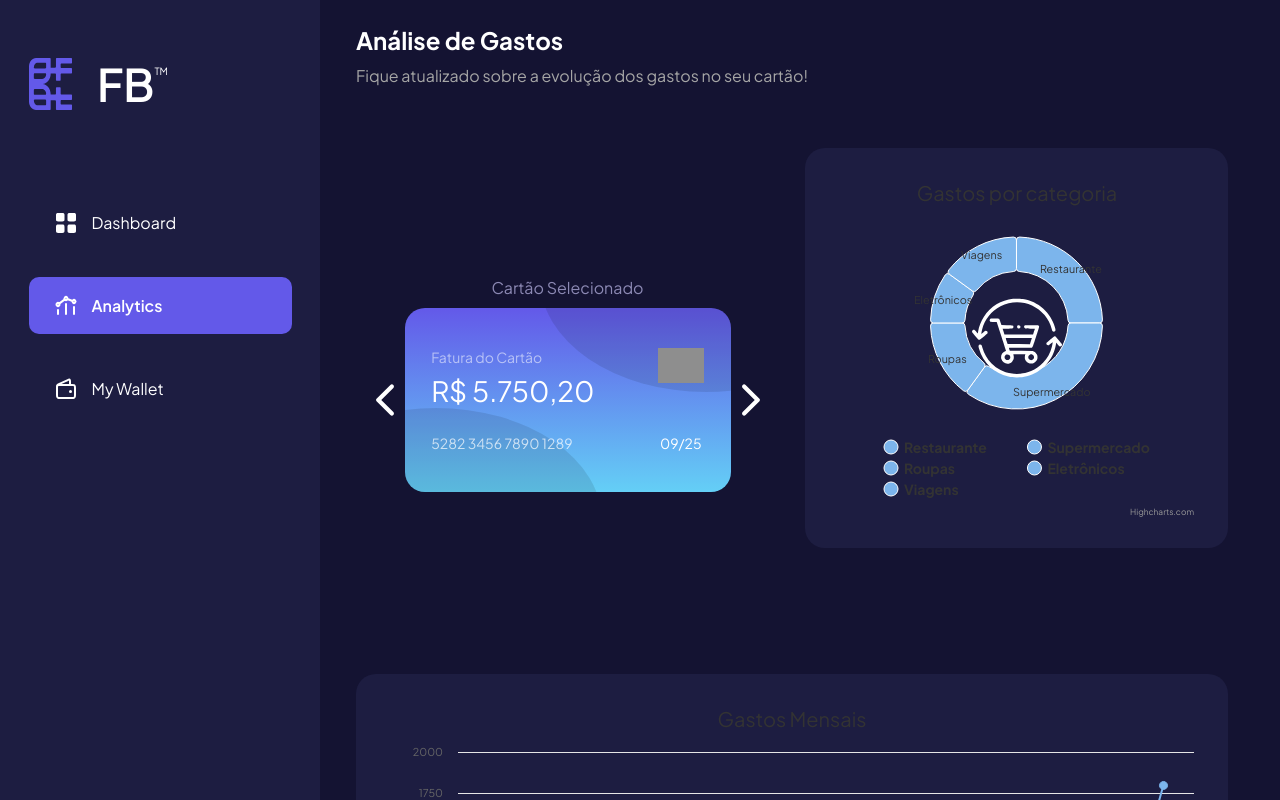
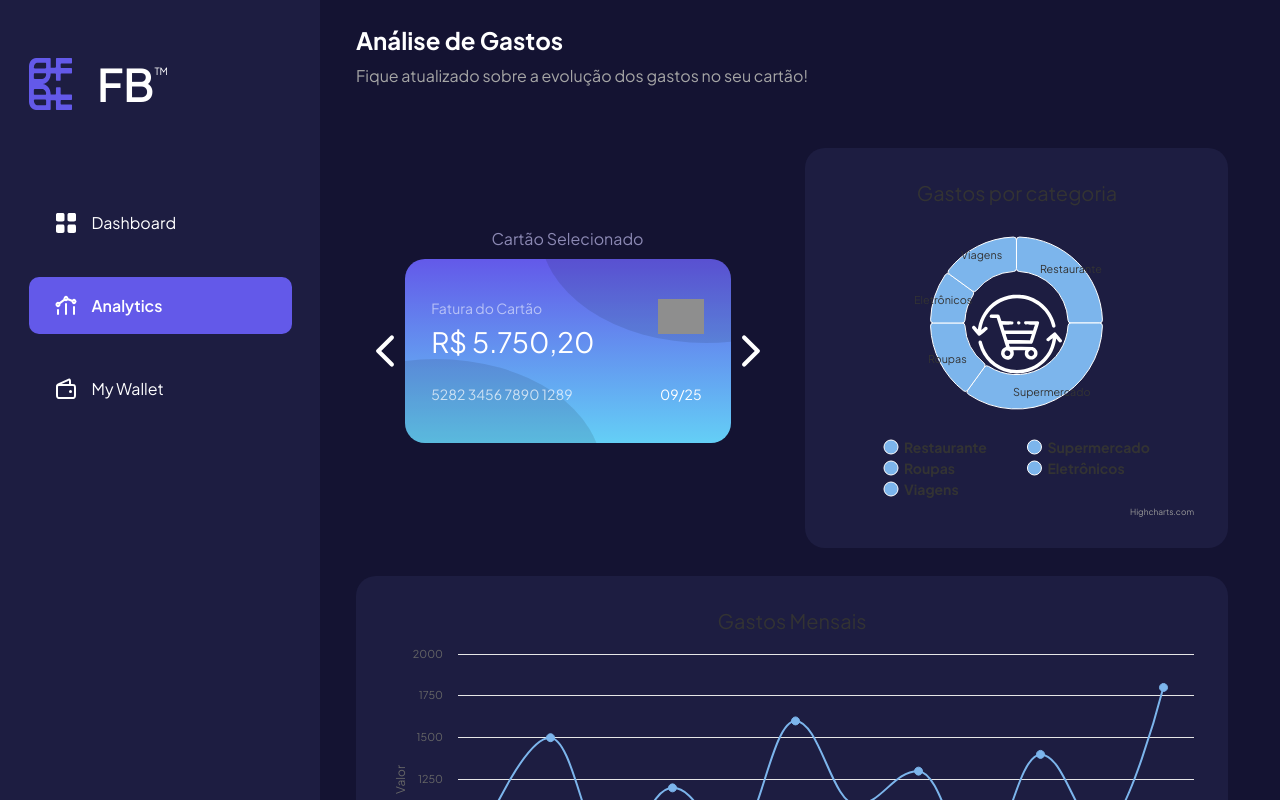
Before and after one commit to DaniloThiago/Finance-Bank, a Svelte app: page / in a window 1280 px wide. Both pictures are taken after a click on the element "Analytics". Shown: the top 800 px of the page. Built offline with nearby package versions, Linux system fonts and the light colour scheme; data requests are answered from the project's data file; grey boxes are pictures that could not be loaded.

Commit message:
alterando posição da imagem

```diff
--- a/src/pages/Analytics.svelte
+++ b/src/pages/Analytics.svelte
@@ -88,13 +88,6 @@
       title: {
         text: "Gastos por categoria",
       },
-      // subtitle: {
-      //       useHTML: true,
-      //       text: '<img src="./src/assets/cart_figure.svg" width=90> </img>',
-      //       floating: true,
-      //       verticalAlign: 'middle',
-      //       y: 0
-      //   },
       tooltip: {
         formatter: function () {
           return `<b>${this.point.name}</b>: ${this.point.y.toFixed(1)}%`;
@@ -144,8 +137,7 @@
     <SelectCard quantidadeExibida={1} />
   </div>
   <div class="content-2">
-    <div class="cart" id="pie-chart-container" />
-    <img src="./src/assets/cart_figure.svg" alt="cart_figure" width=90 />
+    <div class="cart" id="pie-chart-container"/>
   </div>
 </div>
 
@@ -205,9 +197,13 @@
   }
 
   .content-2{
-    img{
-      position: relative;
-      top: -50%;
+    &:after{
+      content: "";
+      width: 9rem;
+      height: 9rem;
+      background-image: url('../assets/cart_figure.svg');
+      background-size: contain;
+      position: absolute;
     }
   }
 
```
